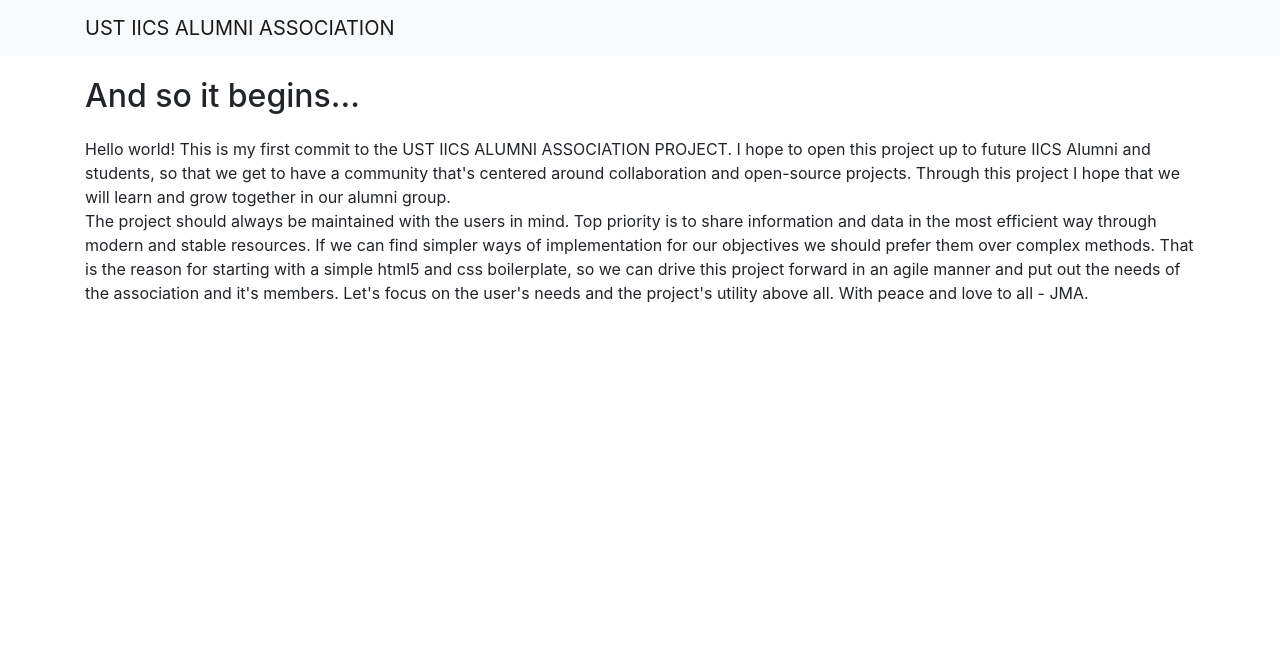
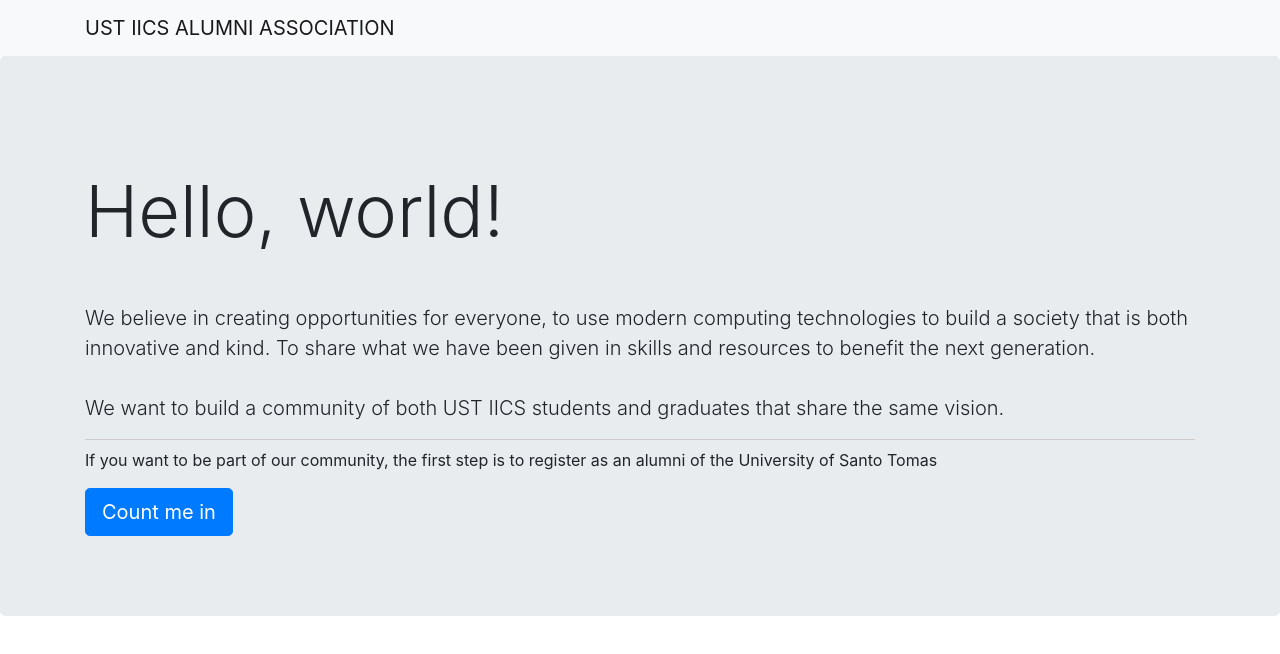
Before and after one commit to mens-rea/ust-iics-alumni-association, a website built with Parcel: page index.html in a window 1280 px wide. Built offline with nearby package versions, Linux system fonts and the light colour scheme.

Commit message:
add call to action section

```diff
--- a/index.html
+++ b/index.html
@@ -32,19 +32,27 @@
     </div>
   </nav>
 
-  <div class="container">
-    <h1>And so it begins...</h1>
-    <p>Hello world! This is my first commit to the UST IICS ALUMNI ASSOCIATION PROJECT. I hope to open this project up to future IICS Alumni and students, so that we get to have a community that's
-      centered around collaboration and open-source projects. Through this project I hope that we will learn and grow together in our alumni group. </br>
+  <div class="jumbotron">
+    <div class="container">
+      <h1 class="display-3">Hello, world!</h1>
 
-      The project should always be maintained with the users in mind. Top priority is to share information and data in the most efficient way through modern and stable resources.
-      If we can find simpler ways of implementation for our objectives we should prefer them over complex methods. That is the reason for starting with a simple html5 and css boilerplate, so we can drive this project forward in an agile manner
-      and put out the needs of the association and it's members.
+      <p class="lead">
+        We believe in creating opportunities for everyone, to use modern computing technologies to build a society that is both innovative and kind.
+        To share what we have been given in skills and resources to benefit the next generation. <br /><br />
 
-      Let's focus on the user's needs and the project's utility above all.
+        We want to build a community of both UST IICS students and graduates that share the same vision.
+      </p>
 
-      With peace and love to all - JMA.
-    </p>
+      <hr class="my-2">
+
+      <p>
+        If you want to be part of our community, the first step is to register as an alumni of the University of Santo Tomas
+      </p>
+
+      <p class="lead">
+        <a class="btn btn-primary btn-lg" href="https://ais.ust.edu.ph/?fbclid=IwAR2nGtRKktyekjAr6yFozzdtnqzK8HBBiutGVVeEjhIrHfer6DyLSATxlmc" target="_blank" role="button">Count me in</a>
+      </p>
+    </div>
   </div>
 
   <script src="js/vendor/modernizr-3.11.2.min.js"></script>
```
